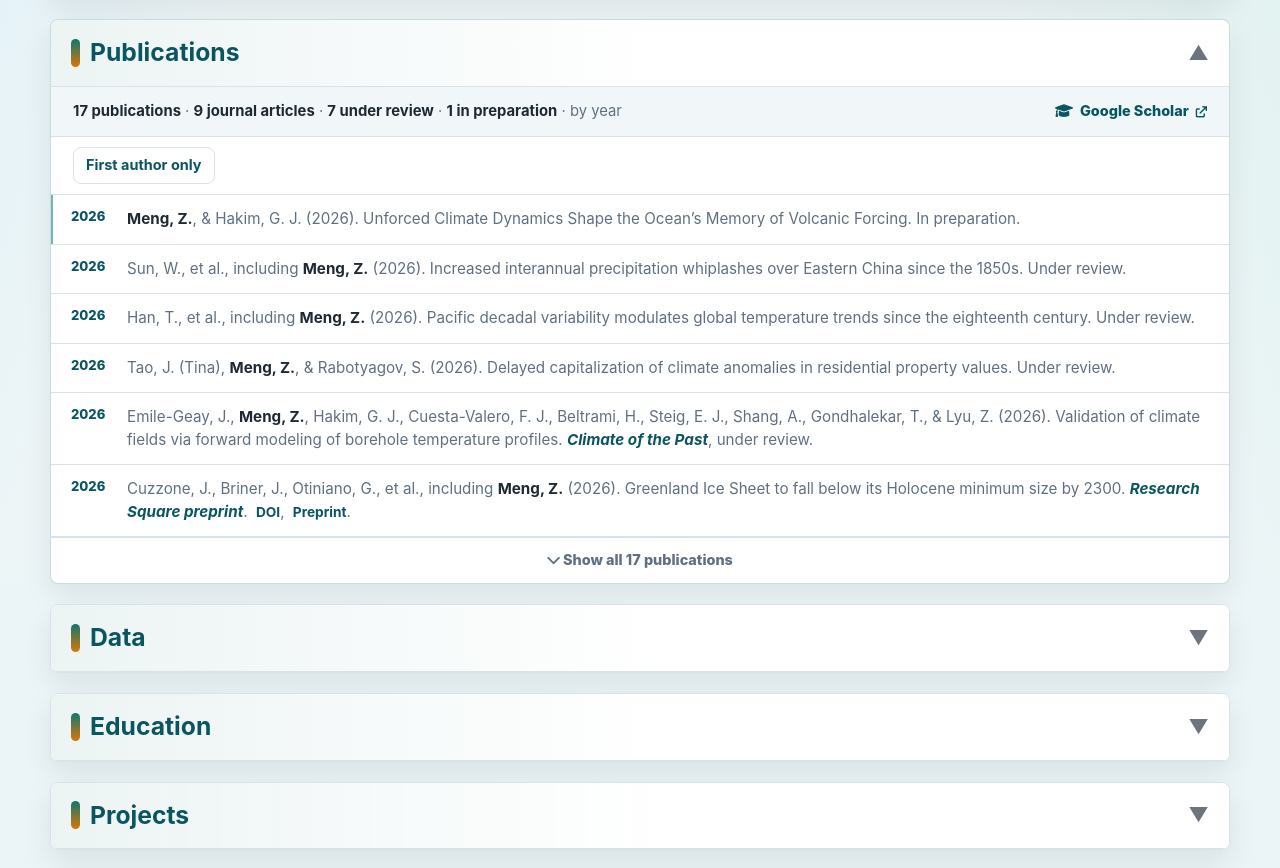
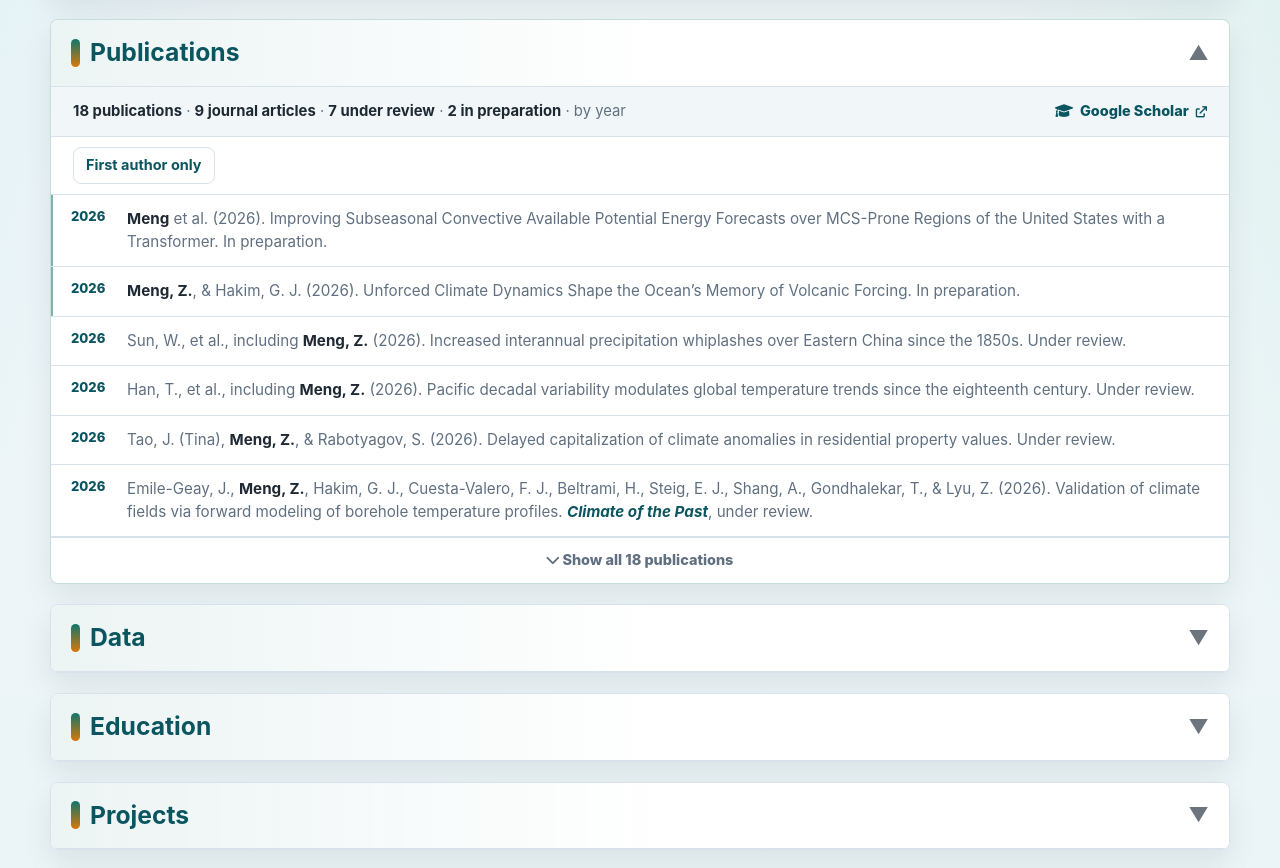
Before and after one commit to ZiluM/ZiluM.github.io, a plain HTML site: page index.html in a window 1280 px wide. Shown: the part 1214-2082 px from the top of the page. Drawn offline with Linux system fonts and the light colour scheme.

Commit message:
Add in-preparation Transformer CAPE forecast manuscript

```diff
--- a/index.html
+++ b/index.html
@@ -3023,7 +3023,7 @@ gap: 3px;
             <summary data-page-node-id="CAMbr8W4izOknhYrHDHuLd">Publications</summary>
             <div class="section publication-section" data-page-node-id="wGaSE2Bof95HJRldcgl7b6">
                 <div class="pub-overview" data-page-node-id="VyEQ82bFiRMz8zyk90UMWg">
-                    <p data-page-node-id="M29MNhboz9aGt9O3c7aDRH"><strong><span id="pub-total-count">17</span> publications</strong> &middot; <strong><span id="pub-article-count">9</span> journal articles</strong> &middot; <strong><span id="pub-review-count">7</span> under review</strong> &middot; <strong><span id="pub-prep-count">1</span> in preparation</strong> &middot; by year</p>
+                    <p data-page-node-id="M29MNhboz9aGt9O3c7aDRH"><strong><span id="pub-total-count">18</span> publications</strong> &middot; <strong><span id="pub-article-count">9</span> journal articles</strong> &middot; <strong><span id="pub-review-count">7</span> under review</strong> &middot; <strong><span id="pub-prep-count">2</span> in preparation</strong> &middot; by year</p>
                     <a class="pub-scholar-link" href="https://scholar.google.com/citations?user=s9Qn0d0AAAAJ&amp;hl=en" target="_blank" rel="noopener" aria-label="View all publications on Google Scholar" data-page-node-id="dcXMuqjplOnnVyAySZEFLv">
                         <i class="fas fa-graduation-cap" aria-hidden="true" data-page-node-id="dgfpSU4hSjrRVHDy6t8wd4"></i>
                         <span data-page-node-id="vxbJ5QHqdRR3trdQBId23r">Google Scholar</span>
@@ -3034,6 +3034,11 @@ gap: 3px;
                     <button class="pub-author-filter" id="pub-author-filter" type="button" aria-pressed="false" aria-controls="pub-list">First author only</button>
                 </div>
                 <ol id="pub-list" class="pub-list" data-page-node-id="5K7Ouq0D5qKckweiLDMg88">
+                    <li data-status="in-preparation">
+                        <strong>Meng</strong> et al. (2026).
+                        Improving Subseasonal Convective Available Potential Energy Forecasts over MCS-Prone Regions of the United States with a Transformer.
+                        In preparation.
+                    </li>
                     <li data-status="in-preparation">
                         <strong>Meng, Z.</strong>, &amp; Hakim, G. J. (2026).
                         Unforced Climate Dynamics Shape the Ocean’s Memory of Volcanic Forcing.
@@ -3917,7 +3922,7 @@ gap: 3px;
                 const text = li.textContent.replace(/\s+/g, ' ').trim();
                 const yearMatch = text.match(/\b(20\d{2})\b/);
                 li.dataset.year = yearMatch ? yearMatch[1] : '';
-                li.dataset.firstAuthor = text.startsWith('Meng, Z.') ? '1' : '0';
+                li.dataset.firstAuthor = (text.startsWith('Meng, Z.') || text.startsWith('Meng et al.')) ? '1' : '0';
                 li.classList.toggle('first-author', li.dataset.firstAuthor === '1');
 
                 li.querySelectorAll('a').forEach((link) => {
```
